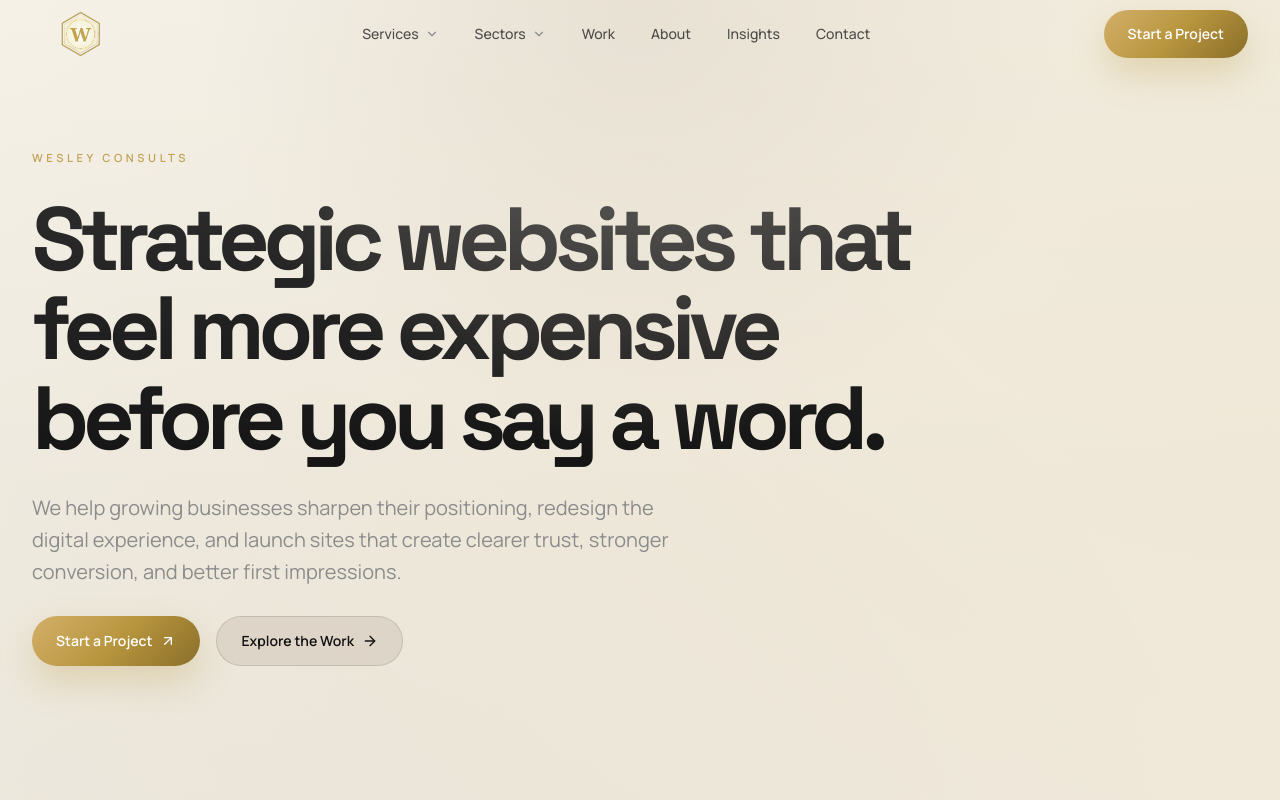
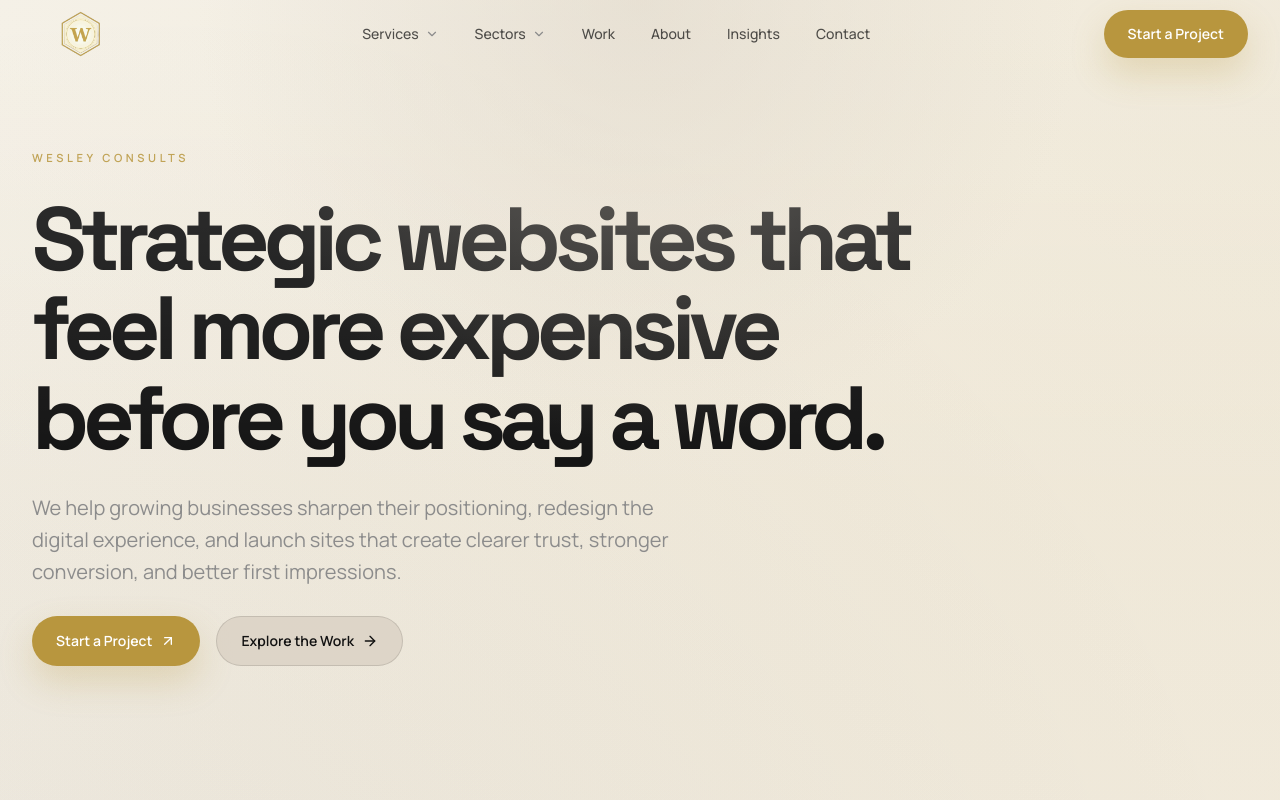
Before and after one commit to edwinidan/WesleyConsults, a React (Vite) app: page / in a window 1280 px wide. Shown: the top 800 px of the page. Built offline with nearby package versions, Linux system fonts and the light colour scheme.

Commit message:
Refine primary button gold styling

```diff
--- a/src/index.css
+++ b/src/index.css
@@ -116,8 +116,11 @@ h6 {
 
 .button-primary {
   @apply inline-flex items-center justify-center gap-2 rounded-full px-6 py-3.5 text-sm font-semibold text-white transition duration-300 hover:-translate-y-0.5 focus-visible:outline-none focus-visible:ring-2;
-  background: linear-gradient(135deg, var(--color-gold-light), var(--color-gold), var(--color-gold-dark));
-  box-shadow: 0 16px 34px rgba(184, 150, 62, 0.28);
+  background: var(--color-gold);
+  box-shadow: 0 16px 34px rgba(184, 150, 62, 0.25);
+}
+.button-primary:hover {
+  background: var(--color-gold-dark);
 }
 
 .button-secondary {
```
